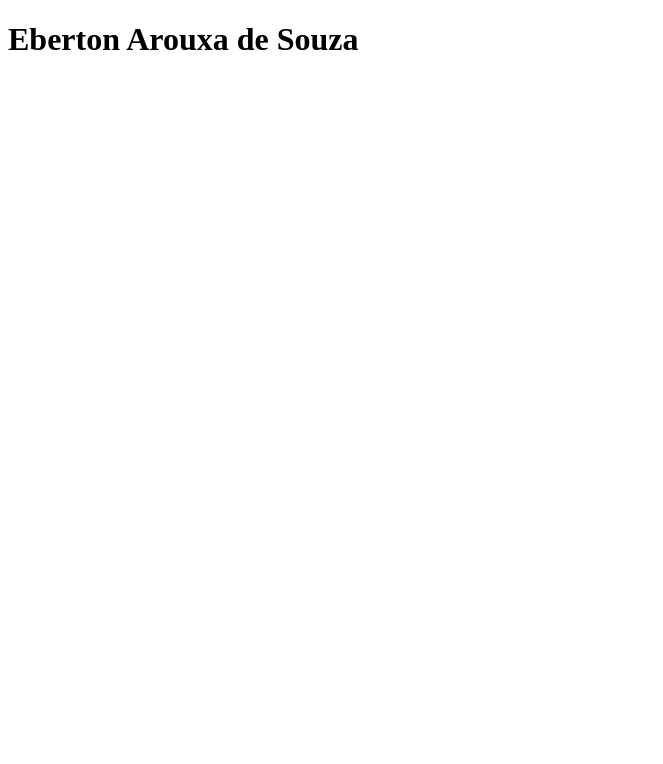
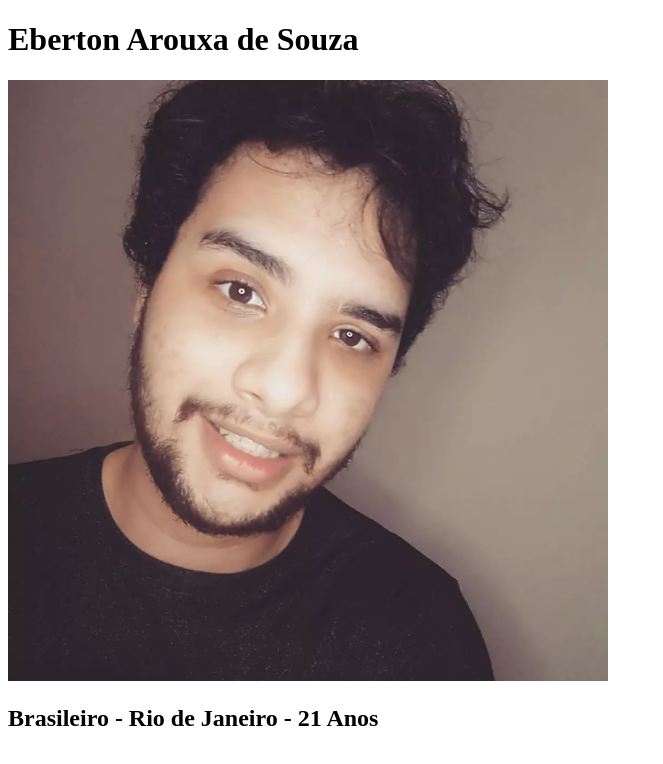
Before and after one commit to ebertonArouxa/portfolio, a plain HTML site: page index.html in a window 1280 px wide. Shown: the whole page, without its empty margins (0-663 px from the left). Drawn offline with Linux system fonts and the light colour scheme.

Commit message:
adiciona informações ao index

```diff
--- a/index.html
+++ b/index.html
@@ -6,5 +6,7 @@
   </head>
   <body>
     <h1>Eberton Arouxa de Souza</h1>
+    <img src="imagens/tom.png" title="Foto do Eberton" width="600">
+    <h2>Brasileiro - Rio de Janeiro - 21 Anos</h2>
   </body>
 </html>
```
